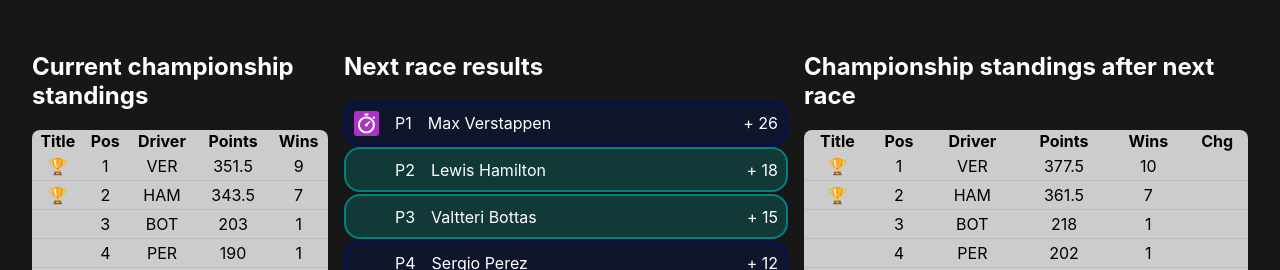
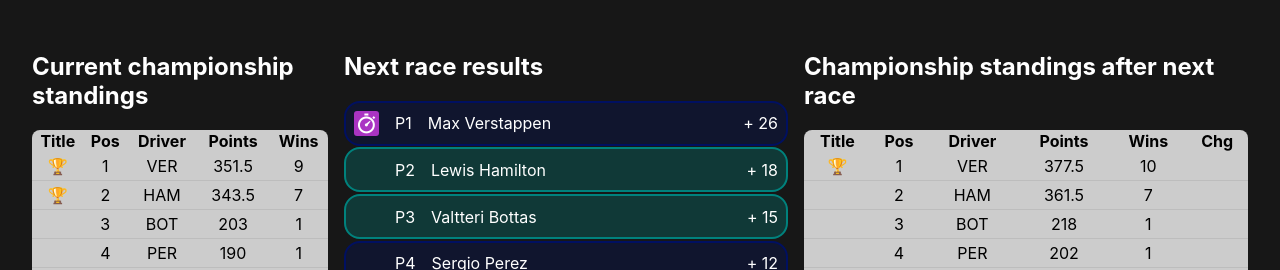
Before and after one commit to ddx32/f1-calculator, a React (Create React App) app: page / in a window 1280 px wide. Shown: the top 270 px of the page. Built offline with nearby package versions, Linux system fonts and the light colour scheme; no server answers.

Commit message:
Update rounds left

```diff
--- a/src/components/afterRaceStandings.js
+++ b/src/components/afterRaceStandings.js
@@ -69,7 +69,7 @@ export default function AfterRaceStandings({ raceResults }) {
             {updatedPointsStandings.map((driver, index) => (
               <tr key={index}>
                 <td>
-                  {getTitleChance(updatedPointsStandings, index, 1) && "🏆"}
+                  {getTitleChance(updatedPointsStandings, index, 0) && "🏆"}
                 </td>
                 <td>{index + 1}</td>
                 <td>{driver.abbreviation}</td>
--- a/src/components/currentStandings.js
+++ b/src/components/currentStandings.js
@@ -24,7 +24,7 @@ export default function CurrentStandings() {
           <tbody>
             {getDriverStandings(driverData).map((driver, index) => (
               <tr key={index}>
-                <td>{getTitleChance(driverData, index, 2) && "🏆"}</td>
+                <td>{getTitleChance(driverData, index, 1) && "🏆"}</td>
                 <td>{index + 1}</td>
                 <td>{driver.abbreviation}</td>
                 <td>{driver.points}</td>
```
